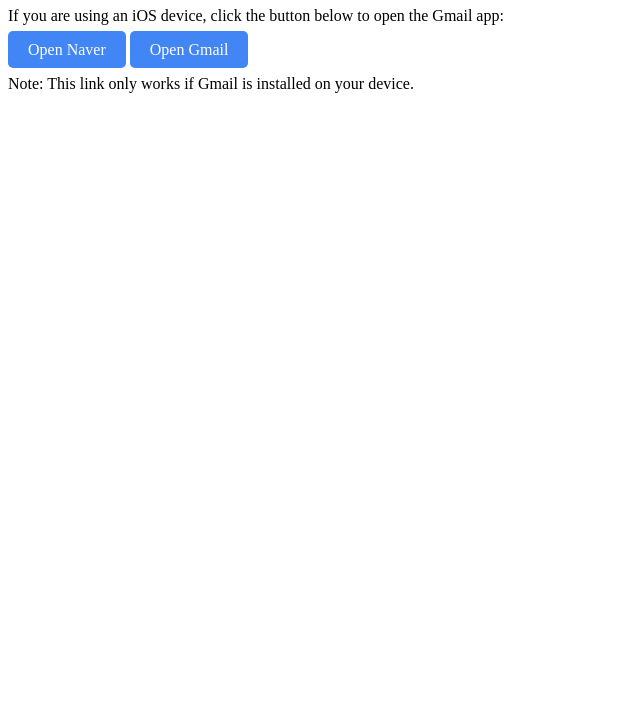
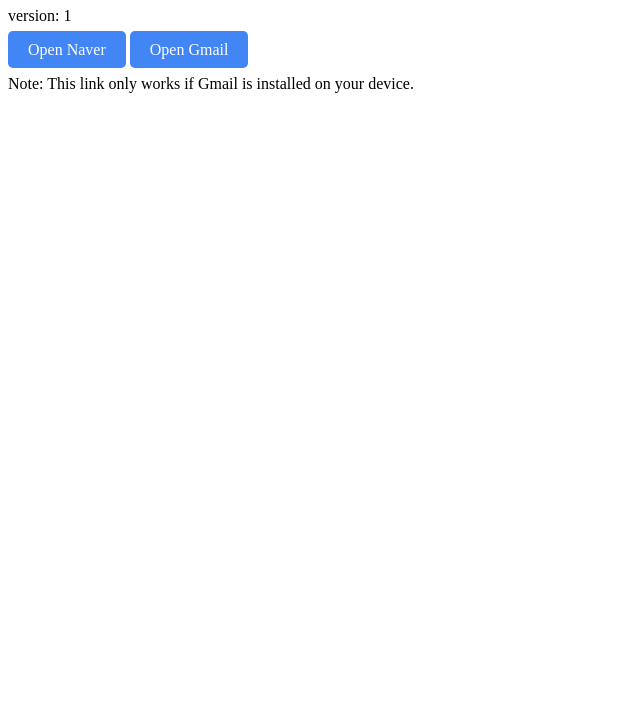
Before and after one commit to ujeon/webViewTest, a plain HTML site: page index.html in a window 1280 px wide. Shown: the part 73-800 px from the top of the page, without its empty margins (0-640 px from the left). Drawn offline with Linux system fonts and the light colour scheme.

Commit message:
Update index.html

```diff
--- a/index.html
+++ b/index.html
@@ -7,7 +7,7 @@
 </head>
 <body>
     <h1>Open Gmail App</h1>
-    <p>If you are using an iOS device, click the button below to open the Gmail app:</p>
+    <p>version: 1</p>
     <a href="https://www.naver.com" style="padding: 10px 20px; background-color: #4285F4; color: white; text-decoration: none; border-radius: 5px;">Open Naver</a>
     <a href="googlegmail://co" style="padding: 10px 20px; background-color: #4285F4; color: white; text-decoration: none; border-radius: 5px;">Open Gmail</a>
     <p>Note: This link only works if Gmail is installed on your device.</p>
```
